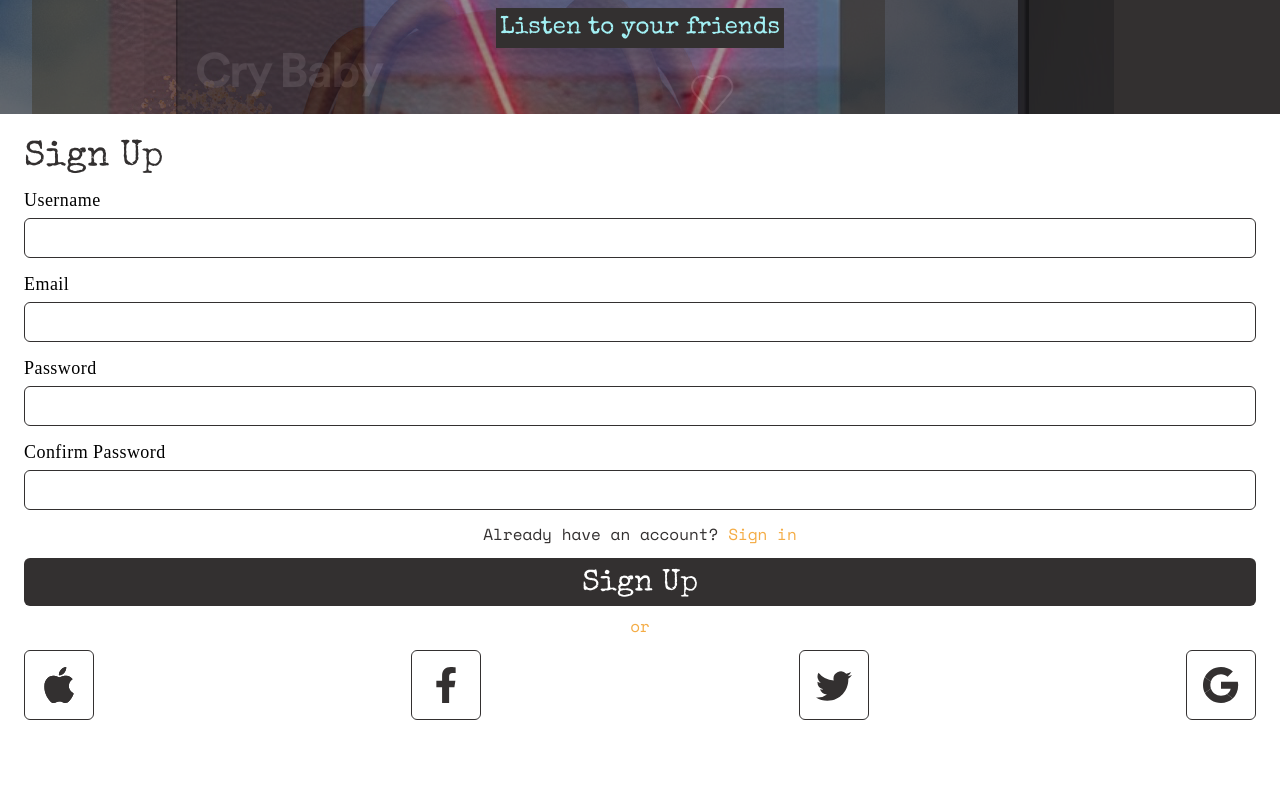
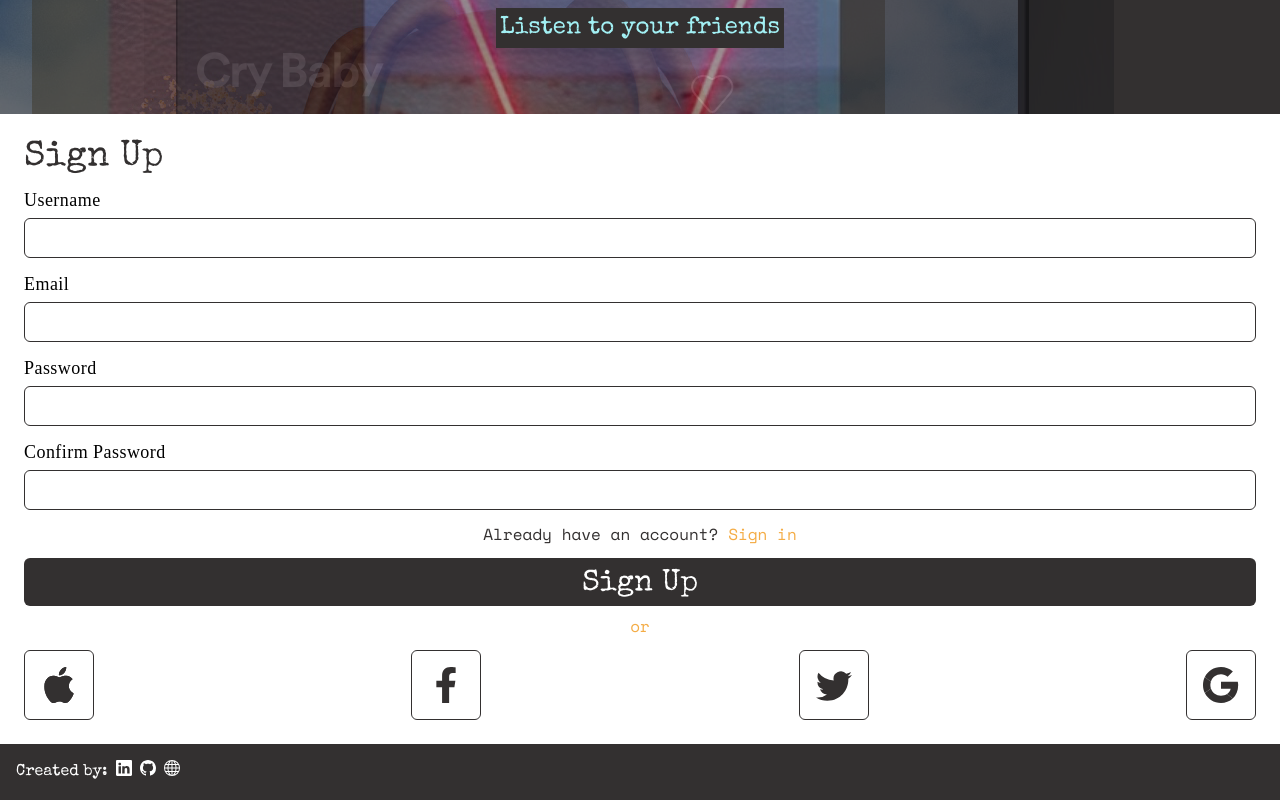
Before and after one commit to Mogoatlhe/music-eye, a React (Vite) app: page / in a window 1280 px wide. Shown: the part 686-1486 px from the top of the page. Before the commit the page ends 1430 px from the top, so only its background shows below. Built offline with nearby package versions, Linux system fonts and the light colour scheme.

Commit message:
add splash page footer

```diff
--- /dev/null
+++ b/src/components/SplashPage/Footer.tsx
@@ -0,0 +1,25 @@
+import { BsLinkedin, BsGithub, BsGlobe } from 'react-icons/bs';
+
+const Footer = () => {
+  return (
+    <div className="bg-jet text-white p-4 font-special-elite">
+      <p className="flex gap-2">
+        Created by:
+        <a
+          href="https://www.linkedin.com/in/moeketsi-mogoatlhe-6b7807194"
+          target="_blank"
+        >
+          <BsLinkedin />
+        </a>
+        <a href="https://github.com/mogoatlhe" target="_blank">
+          <BsGithub />
+        </a>
+        <a href="http://ofent.se">
+          <BsGlobe />
+        </a>
+      </p>
+    </div>
+  );
+};
+
+export default Footer;
--- a/src/components/SplashPage/SplashPage.tsx
+++ b/src/components/SplashPage/SplashPage.tsx
@@ -1,5 +1,6 @@
 import Form from '../Common/Form/Form';
 import About from './About';
+import Footer from './Footer';
 import Header from './Header';
 
 const SplashPage = () => {
@@ -8,6 +9,7 @@ const SplashPage = () => {
       <Header />
       <About />
       <Form />
+      <Footer />
     </div>
   );
 };
```
